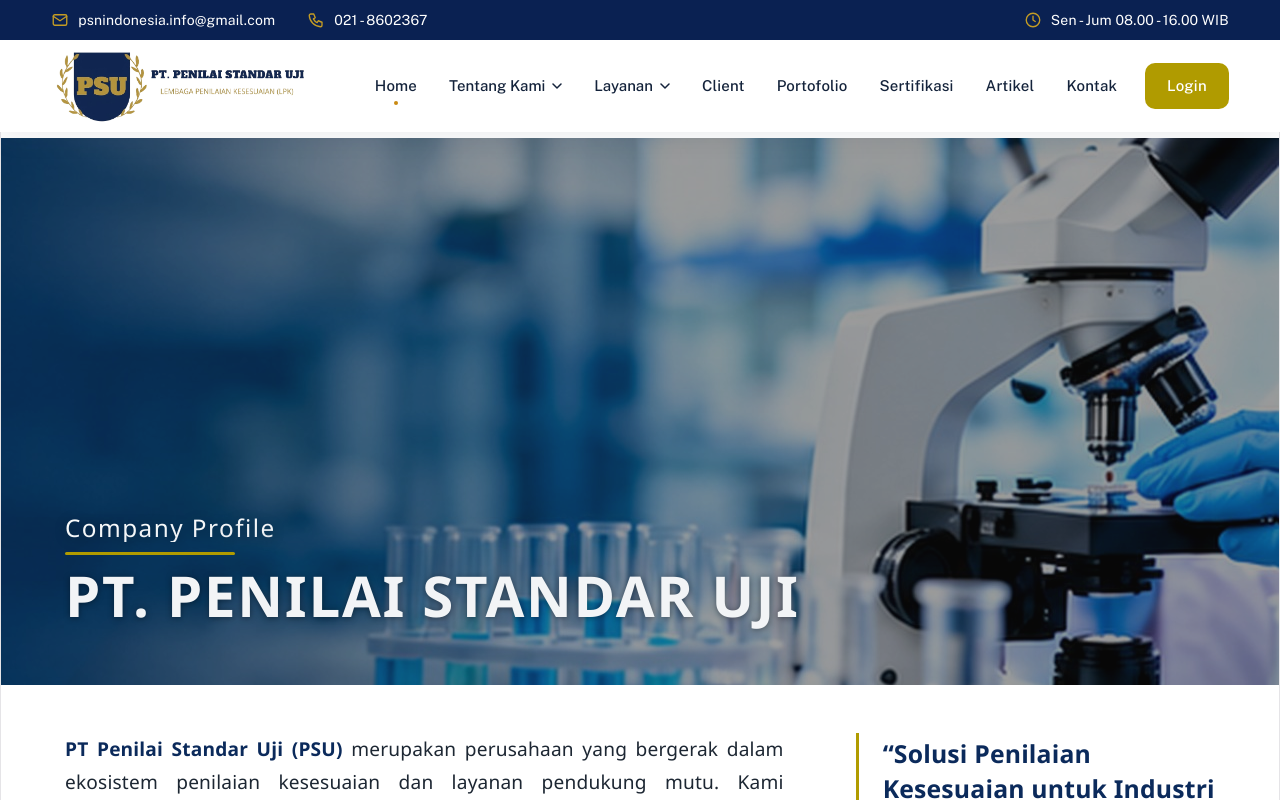
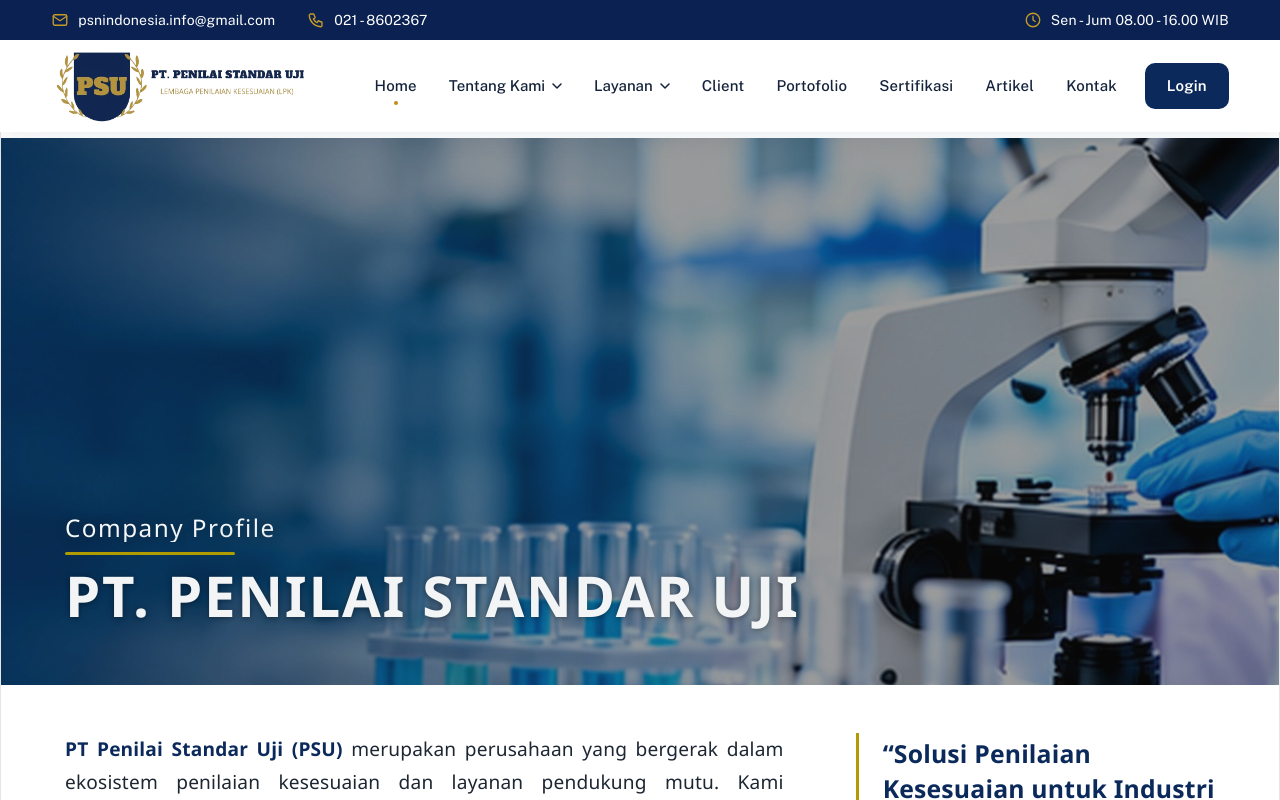
Before and after one commit to nugrahawahyuardyansyah/compro-PSU, a React (Vite) app in the folder company-profile/: page / in a window 1280 px wide. Shown: the top 800 px of the page. Built offline with nearby package versions, Linux system fonts and the light colour scheme.

Commit message:
merubah logika setiap page, dan merubah button login

```diff
--- a/company-profile/src/App.jsx
+++ b/company-profile/src/App.jsx
@@ -1,4 +1,5 @@
 import { Routes, Route } from 'react-router-dom';
+import ScrollToTop from './components/ScrollToTop';
 import Navbar from './components/Navbar';
 import Footer from './components/Footer';
 import Home from './pages/Home';
@@ -21,6 +22,7 @@
 function App() {
   return (
     <div className="app-layout">
+      <ScrollToTop />
       <Navbar />
       <main className="app-main">
         <Routes>
--- a/company-profile/src/components/Navbar.jsx
+++ b/company-profile/src/components/Navbar.jsx
@@ -2,6 +2,7 @@
 import { Link, useLocation } from "react-router-dom";
 import HeaderTop from "./HeaderTop";
 import "./Navbar.css";
+import "./NavbarLogin.css";
 
 function useIsMobile(breakpoint) {
   const query = `(max-width: ${breakpoint}px)`;
@@ -49,7 +50,7 @@
   { label: "Sertifikasi", href: "/sertifikasi" },
   { label: "Artikel", href: "/artikel" },
   { label: "Kontak", href: "/kontak" },
-  { label: "Login", href: "/login", cta: true },
+  { label: "Login", href: "/login", cta: true, extraClass: "navbar__login" },
 ];
 
 const canHover = () =>
@@ -112,8 +113,8 @@
   const handleEnter = (id) => {
     if (!canHover()) return;
     clearTimeout(closeTimer.current);
+    setOpenSub(null);
     setOpenDropdown(id);
-    setOpenSub(null);
   };
 
   const handleLeave = () => {
@@ -125,13 +126,9 @@
   };
 
   const handleTriggerClick = (id) => {
-    const nextOpen = openDropdown === id ? null : id;
-    setOpenDropdown(nextOpen);
     setOpenSub(null);
-
-    if (canHover()) {
-      return;
-    }
+    if (canHover()) setOpenDropdown(id);
+    else setOpenDropdown(openDropdown === id ? null : id);
   };
 
   const linkProps = (href) => ({
@@ -309,6 +306,7 @@
                     [
                       isActive(item.href) && "is-active",
                       item.cta && "navbar__cta",
+                      item.extraClass,
                     ]
                       .filter(Boolean)
                       .join(" ") || undefined
--- /dev/null
+++ b/company-profile/src/components/NavbarLogin.css
@@ -0,0 +1,45 @@
+:root {
+  --login-bg: #0b2a5b;
+  --login-bg-hover: #143a7a;
+  --login-text: #ffffff;
+  --login-edge: #c49a3c;
+}
+
+@media (min-width: 861px) {
+  .navbar__links a.navbar__cta.navbar__login {
+    margin-left: 10px;
+    padding: 10px 22px;
+    border-radius: 10px;
+    background: var(--login-bg);
+    color: var(--login-text);
+    font-weight: 700;
+    box-shadow: 0 3px 0 var(--login-edge);
+    transition: background-color 0.15s, transform 0.1s, box-shadow 0.1s;
+  }
+
+  .navbar__links a.navbar__cta.navbar__login.is-active::after {
+    display: none;
+  }
+
+  .navbar__links a.navbar__cta.navbar__login:active {
+    transform: translateY(2px);
+    box-shadow: 0 1px 0 var(--login-edge);
+  }
+
+  .navbar__links a.navbar__cta.navbar__login:focus-visible {
+    outline: 2px solid var(--login-bg);
+    outline-offset: 4px;
+  }
+}
+
+@media (min-width: 861px) and (hover: hover) {
+  .navbar__links a.navbar__cta.navbar__login:hover {
+    background: var(--login-bg-hover);
+  }
+}
+
+@media (prefers-reduced-motion: reduce) {
+  .navbar__links a.navbar__cta.navbar__login {
+    transition: none;
+  }
+}
--- /dev/null
+++ b/company-profile/src/components/ScrollToTop.jsx
@@ -0,0 +1,12 @@
+import { useEffect } from "react";
+import { useLocation } from "react-router-dom";
+
+export default function ScrollToTop() {
+  const { pathname } = useLocation();
+
+  useEffect(() => {
+    window.scrollTo({ top: 0, left: 0, behavior: "instant" });
+  }, [pathname]);
+
+  return null;
+}
--- a/company-profile/src/pages/Kontak.jsx
+++ b/company-profile/src/pages/Kontak.jsx
@@ -56,7 +56,6 @@
             </div>
           </div>
 
-          {/* Google Maps */}
           <div className="map-container">
             <iframe
               src="https://www.google.com/maps/embed?pb=!1m18!1m12!1m3!1d3966.2658698346027!2d106.89303129999999!3d-6.228636600000001!2m3!1f0!2f0!3f0!3m2!1i1024!2i768!4f13.1!3m3!1m2!1s0x2e69f343bb14576b%3A0x475a1b2302f2980d!2sPT.%20Penilai%20Standar%20Nasional%20(PSN)!5e0!3m2!1sid!2sid!4v1791116230106!5m2!1sid!2sid"
```
